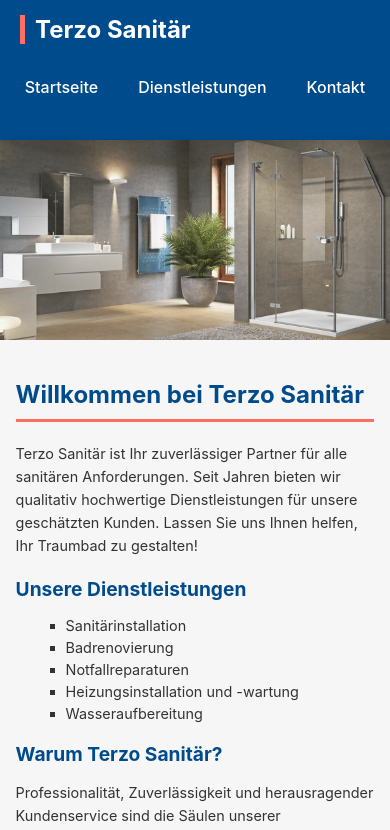
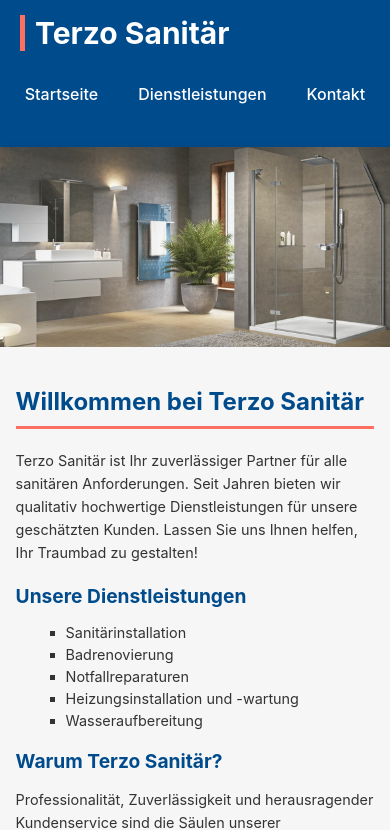
Before and after one commit to Nizii/terzo_sanitar, a React (Create React App) app: page / in a window 390 px wide. Shown: the top 830 px of the page. Built offline with nearby package versions, Linux system fonts and the light colour scheme.

Commit message:
Header fontsize angepasst

```diff
--- a/src/components/Header/Header.css
+++ b/src/components/Header/Header.css
@@ -70,11 +70,10 @@
   }
 
   .logotext {
-    font-size: 24px;
+    font-size: 30px;
   }
 
   .header-logo {
-    font-size: 18px;
     padding-left: 10px;
     margin-top: 5px;
     margin-right: auto;
```
